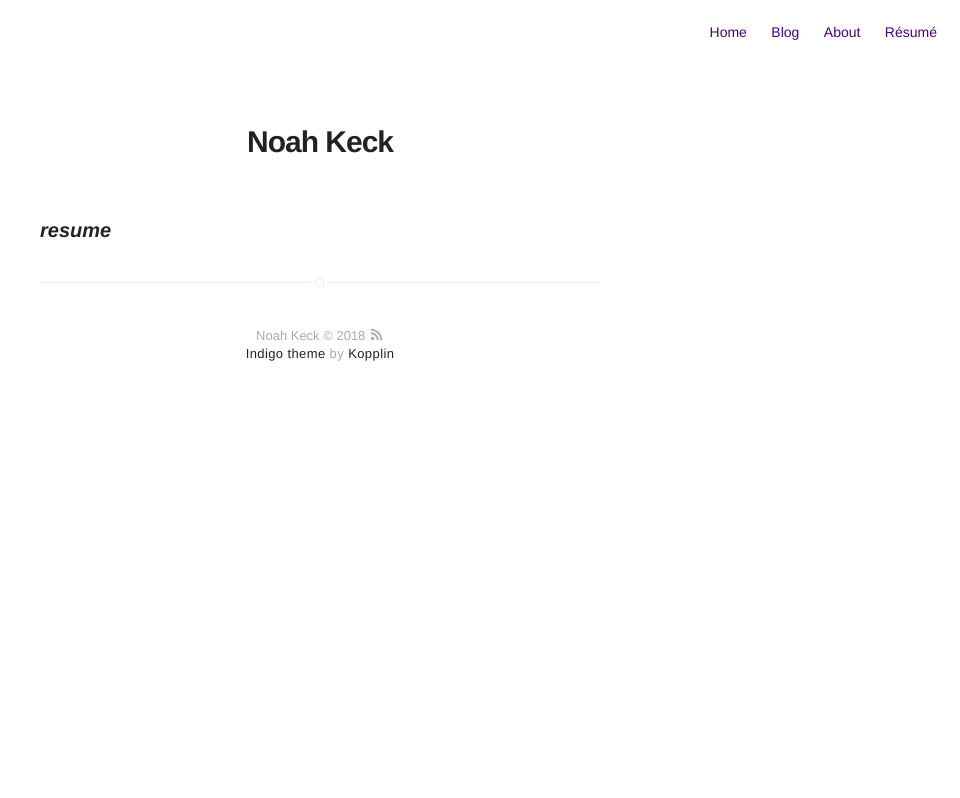
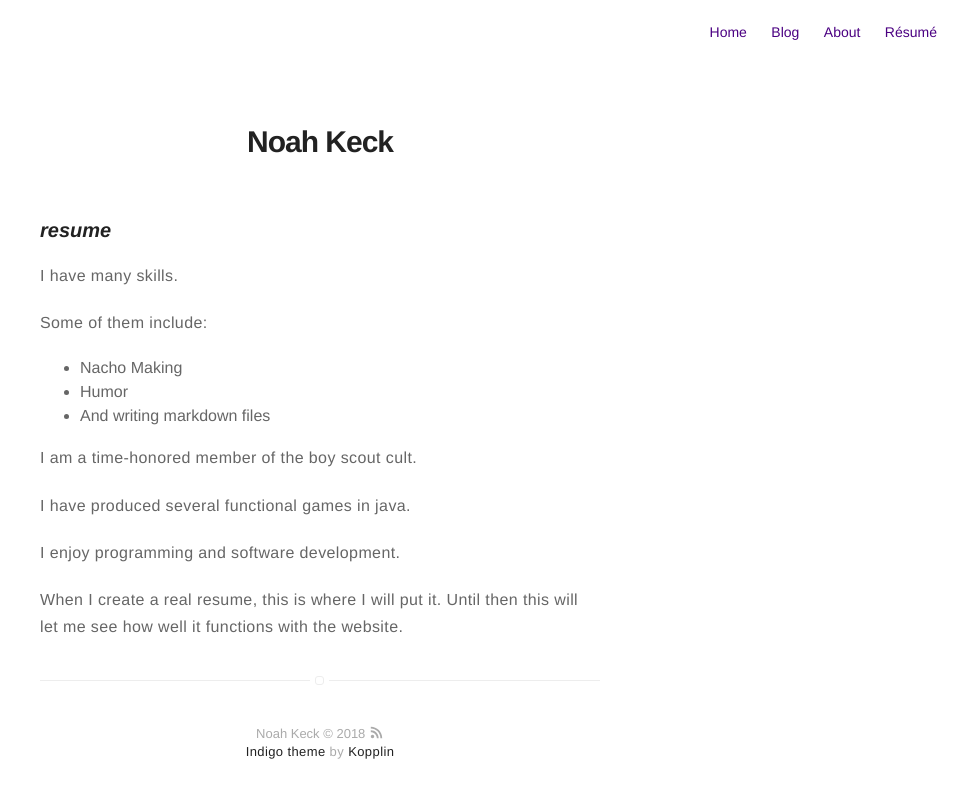
Before and after one commit to noah978/noah978.github.io, a Jekyll site: the page built from resume.md, in a window 1280 px wide. Shown: the top 798 px of the page, without its empty margins (320-1280 px from the left). Built offline with Jekyll 4.4.1, drawn with Linux system fonts in a browser that asks for light colours; our own code applies the rules of GitHub Pages for plain Markdown files.

Commit message:
Created fake resume details

```diff
--- a/resume.md
+++ b/resume.md
@@ -1,2 +1,18 @@
 # Noah Keck
 ### _resume_
+
+I have many skills.
+
+Some of them include:
+
+- Nacho Making
+- Humor
+- And writing markdown files
+
+I am a time-honored member of the boy scout cult.
+
+I have produced several functional games in java.
+
+I enjoy programming and software development.
+
+When I create a real resume, this is where I will put it. Until then this will let me see how well it functions with the website.
```
